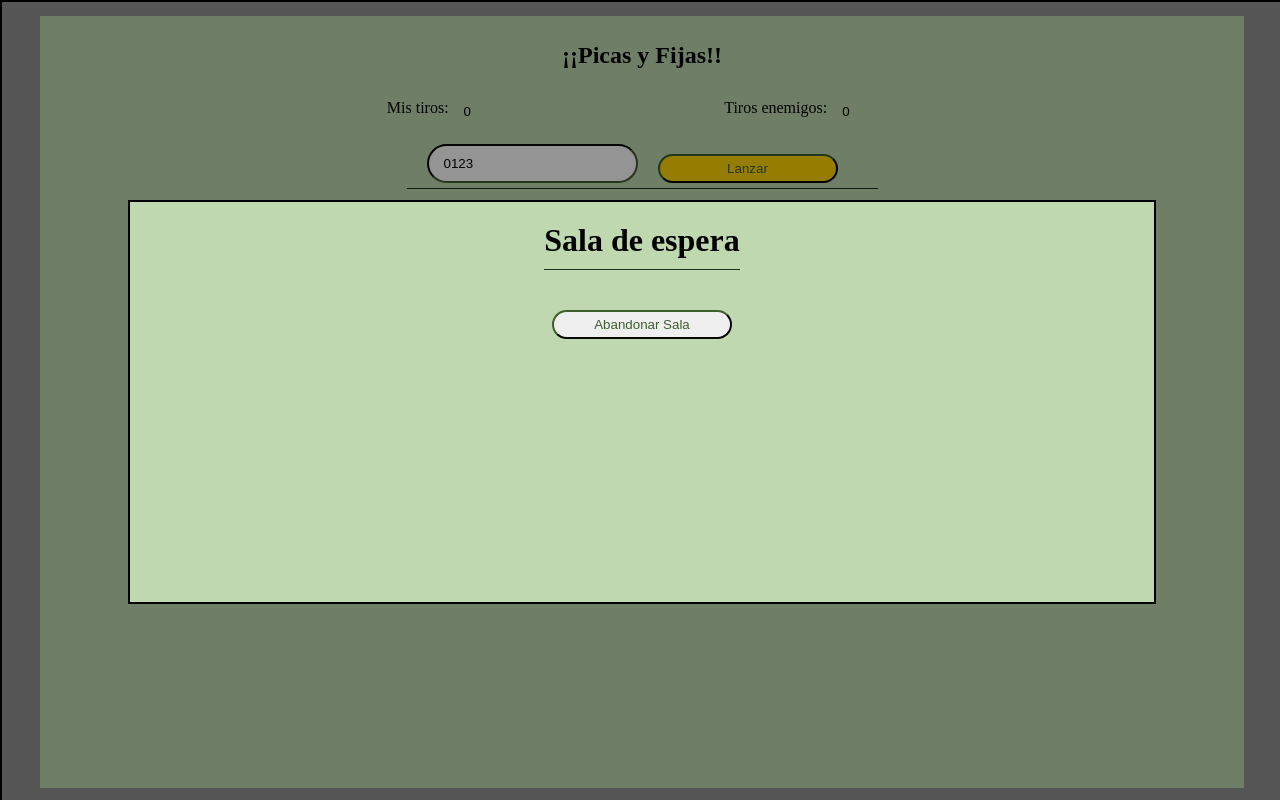
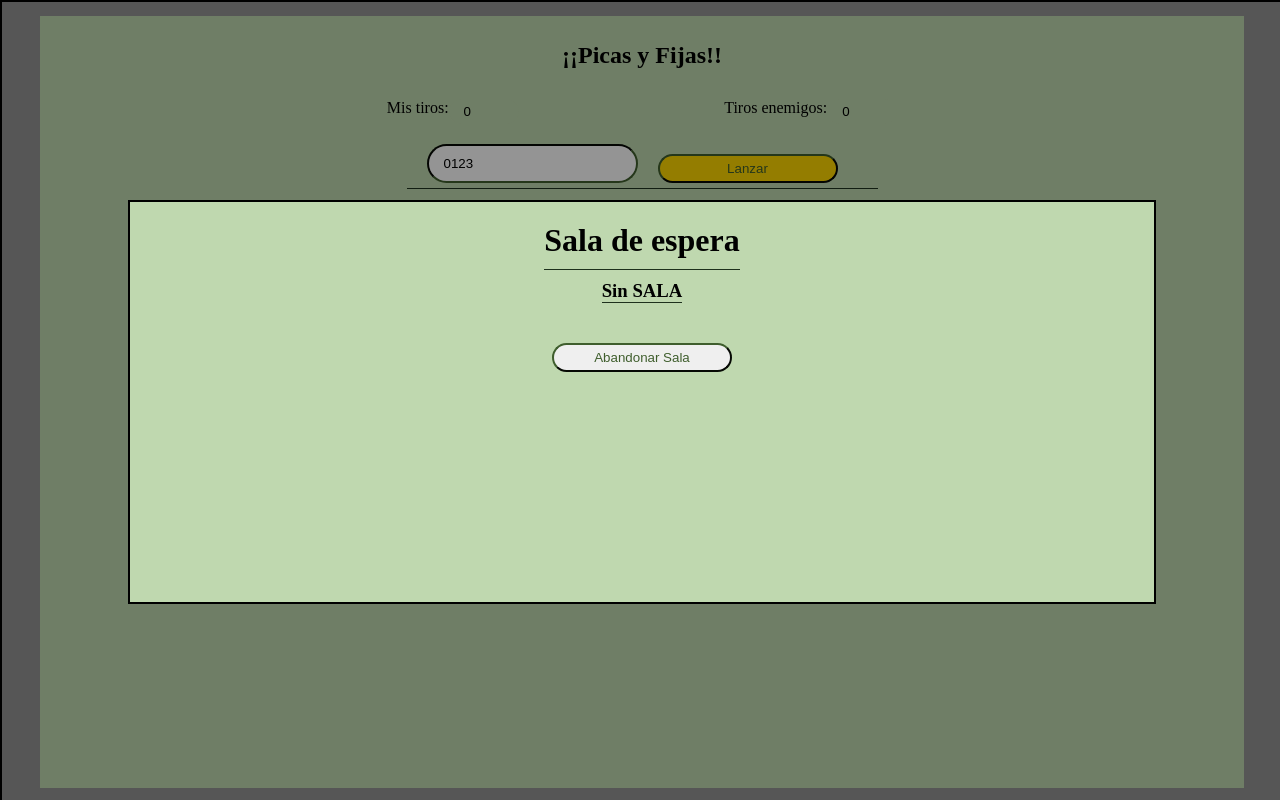
Before and after one commit to MarcosDPG/picas-fijas-online-api, a Flask app: page /game/online in a window 1280 px wide. Run offline with Flask 3, Linux system fonts and the light colour scheme; some libraries are stand-ins or nearby versions.

Commit message:
Mejorar experiencia de usuario

```diff
--- a/main.py
+++ b/main.py
@@ -251,4 +251,4 @@ def new_id(longitud=10):
     return cadena_aleatoria
 
 if __name__ == '__main__':
-    app.run(host='0.0.0.0',port=int(os.environ.get('PORT', 5000)),debug=True)
+    app.run(host='0.0.0.0',port=int(os.environ.get('PORT', 5000)),debug=False)
--- a/static/css/estilosGame-online.css
+++ b/static/css/estilosGame-online.css
@@ -195,3 +195,30 @@ font-size: inherit; /* Heredar el tamaño del círculo */
     bottom: 145px;
     right: 145px;
 }
+
+.scrolll::-webkit-scrollbar {
+    -webkit-appearance: none;
+    background-color: #99BC85;
+}
+
+.scrolll::-webkit-scrollbar:vertical {
+    width: 4px;
+}
+
+.scrolll::-webkit-scrollbar-button:increment,
+.scrolll::-webkit-scrollbar-button {
+    display: none;
+}
+
+.scrolll::-webkit-scrollbar:horizontal {
+    height: 4px;
+}
+
+.scrolll::-webkit-scrollbar-thumb {
+    background-color: #3f5e2d;
+    border-radius: 3px;
+}
+
+.scrolll::-webkit-scrollbar-track {
+    border-radius: 2px;
+}
--- a/static/js/main_game_online.js
+++ b/static/js/main_game_online.js
@@ -4,6 +4,8 @@ var tiro = "";
 var picas = 0;
 var fijas = 0;
 document.addEventListener('DOMContentLoaded', () => {
+
+    document.getElementById("id_sala").textContent = localStorage.getItem("SALA") || "Sin SALA"
 
     if(localStorage.getItem("SALA")!=null&&localStorage.getItem("USERNAME")!=null&&localStorage.getItem("SIZE")!=null) {
         document.getElementById("btn_shot").disabled = true;
--- a/templates/index.html
+++ b/templates/index.html
@@ -11,10 +11,10 @@
 <body class="scrolll">
 
     <div id="panelPrincipal">
-        <h1>
+        <h1 id="titulo">
             ¡PICAS Y FIJAS!
         </h1>
-        <input class="input" id="USERNAME" type="text" placeholder="User name" required autocomplete="off">
+        <input style="min-width: 120px;" class="input" id="USERNAME" type="text" placeholder="User name" required autocomplete="off">
         <button id="local" onclick="window.location.href='/game/local'">Local</button>
         <button id="local_bot" onclick="window.location.href='/game/local/bot'">Local vs BOT</button>
         <button id="online">Crear Sala</button>
@@ -22,7 +22,7 @@
         <button onclick="window.location.href='#Instrucciones'">Instruciones</button>
     </div>
     <h2 id="Instrucciones">Instruciones</h2>
-    <ul style="margin-bottom: 10%;">
+    <ul style="padding-bottom: 15px;">
         <li><b>Objetivo del juego:</b><br>Adivinar un número secreto seleccionado por el oponente.</li>
         <li>
             <b>Cómo se juega:</b>
--- a/templates/online-game.html
+++ b/templates/online-game.html
@@ -30,13 +30,13 @@
                 <input id="bullet" onkeyup="this.value=Numeros(this.value)" type="text" value="0123">
                 <button id="btn_shot" style="margin-left: 20px; margin-top: 10px; margin-right: 20px;" onclick="shot()">Lanzar</button>
             </div>
-            <ul id="tabla">
+            <ul id="tabla" class="scrolll" style="overflow-y: scroll;">
             </ul>
             <button onclick="Rendirse()" style="margin-top: 40px; background-color: darkred; color: white; font-weight: bold;">Rendirse</button>
         </div>
     </div>
     <div id="resultados" class="hidden back">
-        <div style="overflow: hidden; overflow-y: scroll; margin-top: auto; margin-bottom: auto; display:flex; align-items: center; flex-direction: column; width: 80%; height: 50%; background-color: #BFD8AF; border: 2px solid black;">
+        <div class="scrolll" style="overflow: hidden; overflow-y: scroll; margin-top: auto; margin-bottom: auto; display:flex; align-items: center; flex-direction: column; width: 80%; height: 50%; background-color: #BFD8AF; border: 2px solid black;">
             <h1 style="text-align: center; margin-top: 20px; padding-bottom: 10px; border-bottom: 1px solid #1e311d; margin-bottom: 30px;">RESULTADOS</h1>
             <ul id="tablares">
             </ul>
@@ -44,8 +44,9 @@
         </div>
     </div>
     <div id="sala_espera" class="hidden active back" style="position: fixed; width: 100%; height: 100%;">
-        <div style="overflow: hidden; overflow-y: scroll; margin-top: auto; margin-bottom: auto; display:flex; align-items: center; flex-direction: column; width: 80%; height: 50%; background-color: #BFD8AF; border: 2px solid black;">
-            <h1 style="text-align: center; margin-top: 20px; padding-bottom: 10px; border-bottom: 1px solid #1e311d; margin-bottom: 30px;">Sala de espera</h1>
+        <div class="scrolll" style="overflow: hidden; overflow-y: scroll; margin-top: auto; margin-bottom: auto; display:flex; align-items: center; flex-direction: column; width: 80%; height: 50%; background-color: #BFD8AF; border: 2px solid black;">
+            <h1 style="text-align: center; margin-top: 20px; padding-bottom: 10px; border-bottom: 1px solid #1e311d;">Sala de espera</h1>
+            <h3 id="id_sala" style="text-align: center; margin-top: 10px; border-bottom: 1px solid #1e311d; margin-bottom: 30px;"></h3>
             <ul id="jugadores">
             </ul>
             <button onclick="left()" style="margin-top: 10px;">Abandonar Sala</button>
```
Also changed, not shown: static/css/estilos.css (+9 -0 lines), static/js/main_game_local_bot.js (+6 -1 lines), templates/localGame_bot.html (+6 -1 lines).
